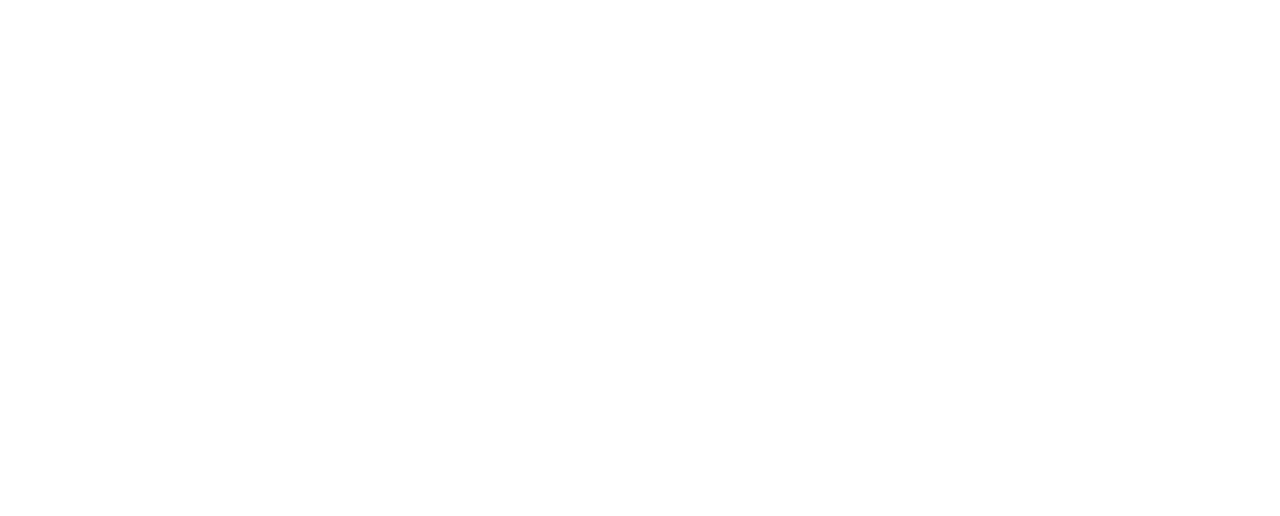
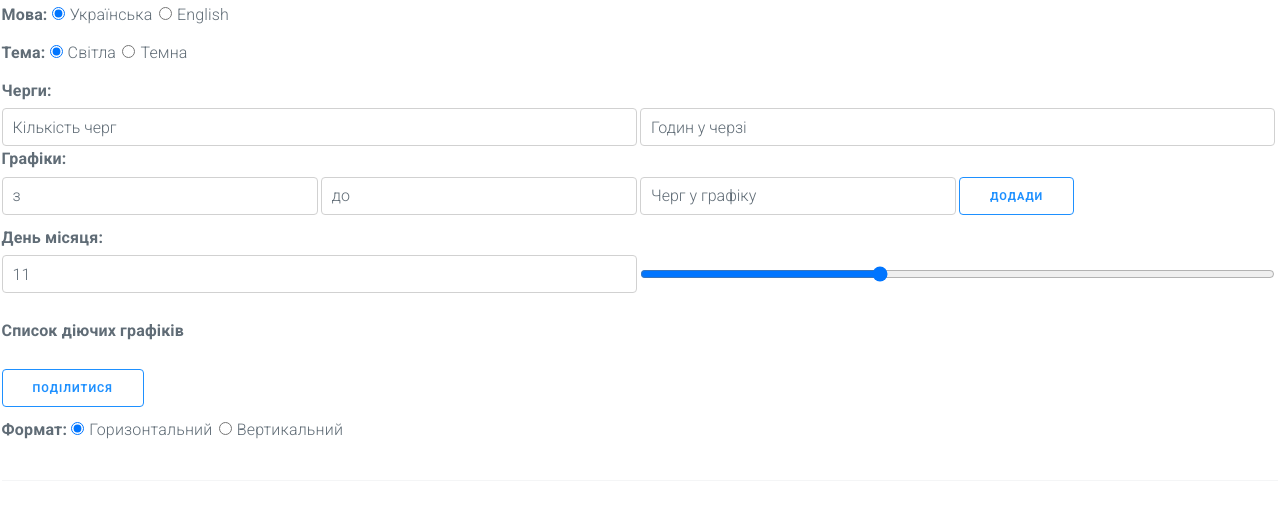
Before and after one commit to devnbp/nemasvitla, a plain HTML site: page index.html in a window 1280 px wide. Drawn offline with nearby package versions, Linux system fonts and the light colour scheme; the site is published under a folder, as on GitHub Pages, so addresses that start at the root find nothing.

Commit message:
Update index.html

```diff
--- a/index.html
+++ b/index.html
@@ -8,8 +8,8 @@
 <!--    <link rel="stylesheet" href="https://cdn.jsdelivr.net/npm/purecss@3.0.0/build/pure-min.css" integrity="sha384-X38yfunGUhNzHpBaEBsWLO+A0HDYOQi8ufWDkZ0k9e0eXz/tH3II7uKZ9msv++Ls" crossorigin="anonymous">-->
     <meta name="viewport" content="width=device-width, initial-scale=1.0">
     <title>Nema svitla</title>
-    <script type="module" crossorigin src="/assets/index-7b98c6be.js"></script>
-    <link rel="stylesheet" href="/assets/index-7157a4ed.css">
+    <script type="module" crossorigin src="assets/index-7b98c6be.js"></script>
+    <link rel="stylesheet" href="assets/index-7157a4ed.css">
   </head>
   <body>
     <div id="app"></div>
```
